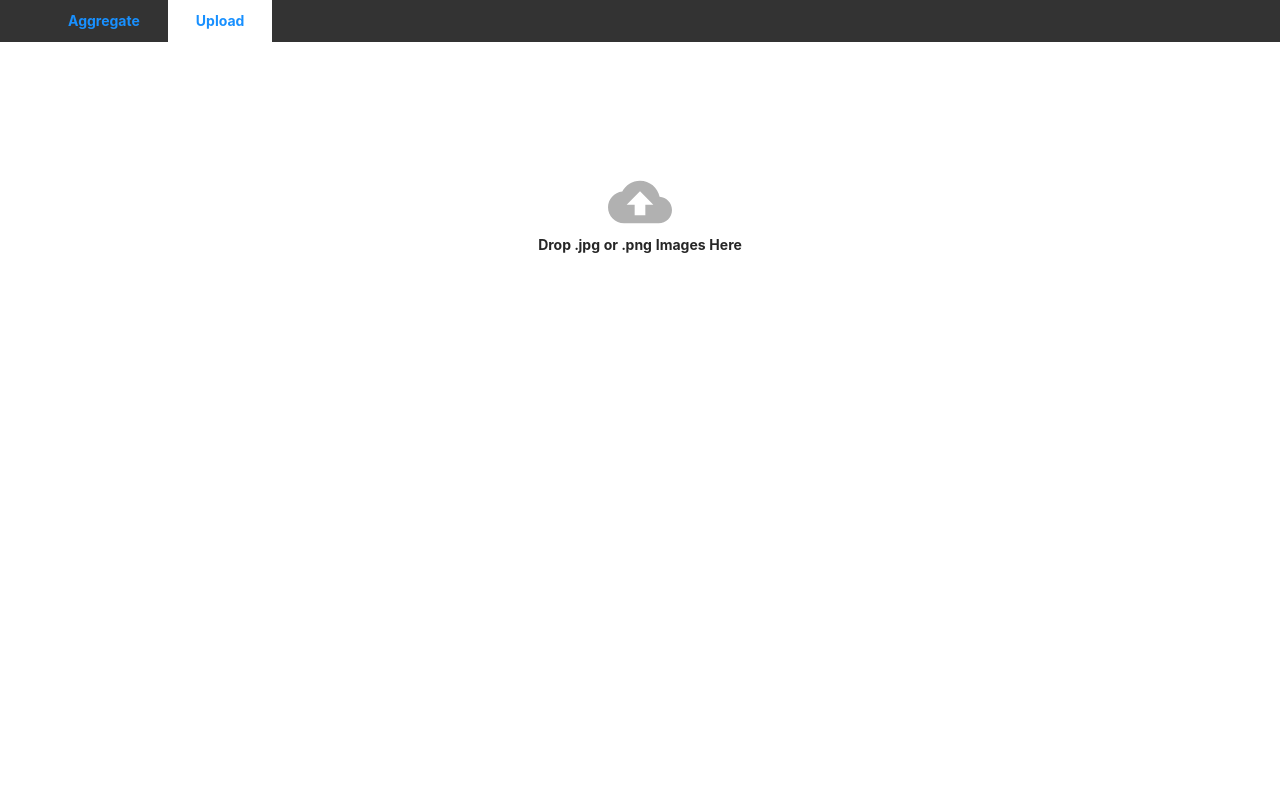
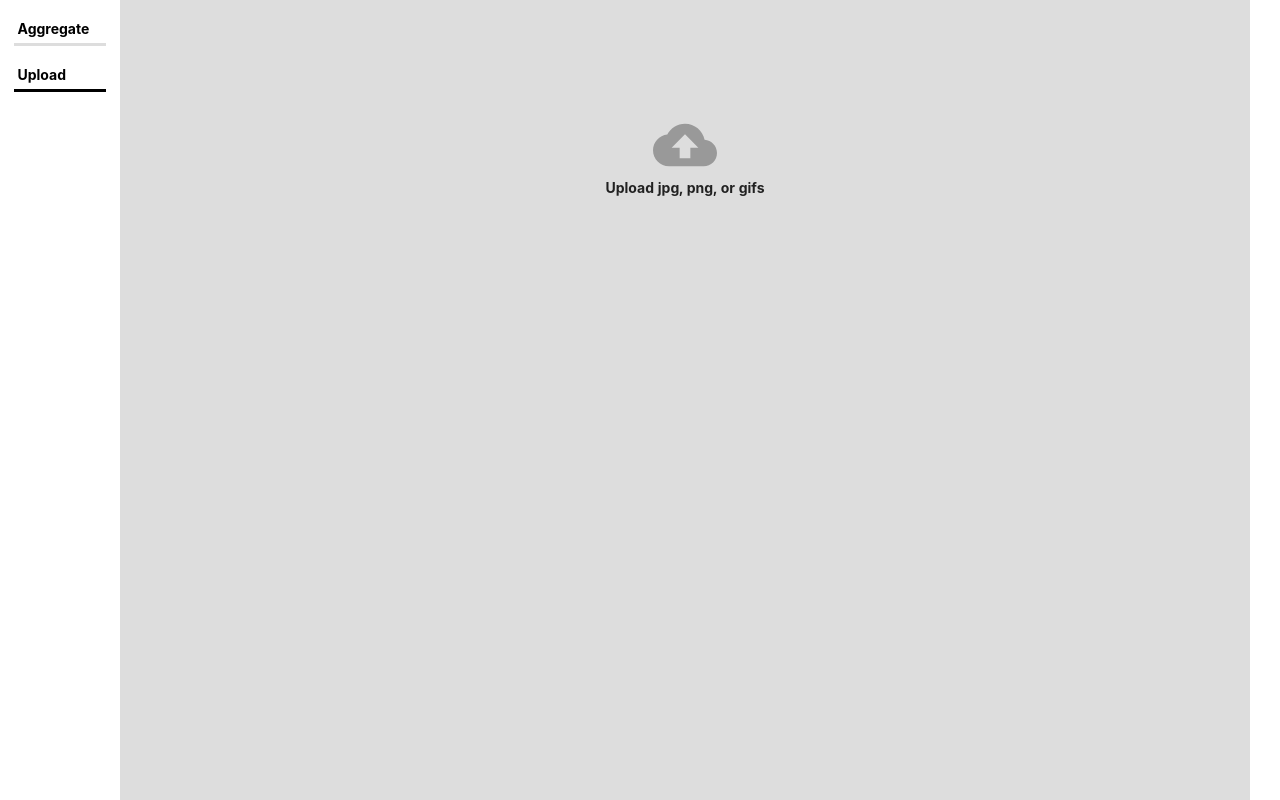
Before and after one commit to quilime/sift.elev.us-app, a React (Create React App) app: page /upload in a window 1280 px wide. Built offline with nearby package versions, Linux system fonts and the light colour scheme.

Commit message:
Cleaning up some sstyles

```diff
--- a/src/App.js
+++ b/src/App.js
@@ -1,25 +1,29 @@
 import React from "react"; // { useState, useEffect }
 import { BrowserRouter as Router, Route, Switch } from 'react-router-dom';
-import { Helmet } from "react-helmet";
+import styled from "styled-components";
 
 import "antd/dist/antd.css";
 
 import Upload from "./components/Upload";
-import Banner from "./components/Banner";
+import Nav from "./components/Nav";
+
+const Site = styled.div `
+  padding-left:120px;
+  height:100%;
+`;
 
 function App() {
   return (
       <Router>
-        <Helmet>
-            <title>Sift</title>
-        </Helmet>
-        <Banner/>
+        <Nav/>
+        <Site>
           <Switch>
             <Route exact path="/" />
             <Route exact path="/upload" render={(props) => (
               <Upload />
             )} />
           </Switch>
+        </Site>
     </Router>
   );
 }
--- a/src/components/Banner.js
+++ /dev/null
@@ -1,40 +0,0 @@
-import React from 'react';
-import styled from "styled-components";
-import { NavLink, withRouter } from "react-router-dom";
-
-const Wrapper = styled.div `
-  display: flex;
-  padding: 0 40px;
-  margin-bottom: 40px;
-  background: #333;
-  height:3em;
-`;
-const Flex = styled.div `
-  flex: 1;
-  display: flex;
-  a {
-    padding: 0.5em 2em;
-    display: flex;
-    height:3em;
-    align-items: center;
-    align-self: flex-end;
-    font-weight:bold;
-    &:hover {
-      background: #aaa;
-    }
-    &.active {
-      background: #fff;
-    }
-  }
-`;
-
-const Banner = ({ setModalEvent }) => (
-  <Wrapper>
-    <Flex>
-      <NavLink to={`/`} exact>Aggregate</NavLink>
-      <NavLink to={`/upload`} exact>Upload</NavLink>
-    </Flex>
-  </Wrapper>
-);
-
-export default withRouter(Banner);
--- a/src/components/Dropzone.js
+++ b/src/components/Dropzone.js
@@ -1,5 +1,25 @@
 import React, { Component } from "react";
 import styled from "styled-components";
+
+const Title = styled.div `
+  display:block;
+  text-align:center;
+  font-weight:bold;
+`;
+
+const DropzoneElem = styled.div `
+  position:absolute;
+  top:0;
+  background:#ddd;
+  left:120px;
+  align-items: center;
+  justify-content: center;
+  height:100%;
+  width: calc(100% - 150px);
+  width: -moz-calc(100% - 150px);
+  width: -webkit-calc(100% - 150px);
+  width: -o-calc(100% - 150px);
+`;
 
 class Dropzone extends Component {
   constructor(props) {
@@ -96,7 +116,7 @@ class Dropzone extends Component {
           src="baseline-cloud_upload-24px.svg"
         />
         <Title>
-          Drop .jpg or .png Images Here
+          Upload jpg, png, or gifs
         </Title>
       </DropzoneElem>
     );
@@ -104,24 +124,7 @@ class Dropzone extends Component {
 }
 
 
-const Title = styled.div `
-  display:block;
-  text-align:center;
-  font-weight:bold;
-`;
 
-const DropzoneElem = styled.div `
-  position:absolute;
-  top:3em;
-  left:0;
-  align-items: center;
-  justify-content: center;
-  width:100%;
-  height: calc(100% - 3em);
-  height: -moz-calc(100% - 3em);
-  height: -webkit-calc(100% - 3em);
-  height: -o-calc(100% - 3em);
-`;
 
 
 
--- /dev/null
+++ b/src/components/Nav.js
@@ -0,0 +1,38 @@
+import React from 'react';
+import styled from "styled-components";
+import { NavLink, withRouter } from "react-router-dom";
+
+const Wrapper = styled.div `
+
+  position: absolute;
+  top: 0;
+  left: 0;
+  width:120px;
+  height:100%;
+
+  a {
+    color:#000;
+    display: block;
+    margin:1em;
+    padding:0.25em;
+    font-weight:bold;
+    border-bottom: 3px solid #ddd;
+
+    &:hover {
+      border-bottom: 3px solid #aaa;
+    }
+
+    &.active {
+      border-bottom: 3px solid #000;
+    }
+  }
+`;
+
+const Nav = ({ setModalEvent }) => (
+  <Wrapper>
+    <NavLink to={`/`} exact>Aggregate</NavLink>
+    <NavLink to={`/upload`} exact>Upload</NavLink>
+  </Wrapper>
+);
+
+export default withRouter(Nav);
--- a/src/components/Upload.js
+++ b/src/components/Upload.js
@@ -6,6 +6,57 @@ import styled from "styled-components";
 import Dropzone from "./Dropzone";
 import ProgressBar from "./ProgressBar";
 
+const ProgressWrapper = styled.div `
+  display: flex;
+  flex: 1;
+  flex-direction: row;
+  align-items: center;
+`;
+
+const UploadDiv = styled.div `
+  display: flex;
+  flex-direction: column;
+  flex: 1;
+  align-items: flex-start;
+  text-align: left;
+  overflow: hidden;
+  margin-right:1em;
+`;
+
+const Content = styled.div `
+  display: flex;
+  flex-direction: row;
+  padding:2em;
+  box-sizing: border-box;
+  width: 100%;
+`;
+
+const Actions = styled.div `
+  text-align:center;
+  width: 100%;
+  margin: 4em 0;
+  & button {
+    margin:0 1em;
+  }
+`;
+
+const Files = styled.div `
+  margin-left: 32px;
+  align-items: flex-start;
+  justify-items: flex-start;
+  flex: 1;
+  overflow-y: auto;
+`;
+
+const Row = styled.div `
+  display: flex;
+  flex: 1;
+  flex-direction: column;
+  justify-content: space-between;
+  padding: 0;
+  overflow: hidden;
+  box-sizing: border-box;
+`;
 
 class Upload extends Component {
 
@@ -99,13 +150,6 @@ class Upload extends Component {
 
   renderProgress(file) {
 
-    const ProgressWrapper = styled.div `
-      display: flex;
-      flex: 1;
-      flex-direction: row;
-      align-items: center;
-    `;
-
     const uploadProgress = this.state.uploadProgress[file.name];
     // if (this.state.uploading || this.state.successfullUploaded) {
       return (
@@ -162,55 +206,10 @@ class Upload extends Component {
 
   render() {
 
-    const Upload = styled.div `
-      display: flex;
-      flex-direction: column;
-      flex: 1;
-      align-items: flex-start;
-      text-align: left;
-      overflow: hidden;
-      margin-right:1em;
-    `;
-
-    const Content = styled.div `
-      display: flex;
-      flex-direction: row;
-      padding:2em;
-      box-sizing: border-box;
-      width: 100%;
-    `;
-
-    const Actions = styled.div `
-      text-align:center;
-      width: 100%;
-      margin: 4em 0;
-      & button {
-        margin:0 1em;
-      }
-    `;
-
-    const Files = styled.div `
-      margin-left: 32px;
-      align-items: flex-start;
-      justify-items: flex-start;
-      flex: 1;
-      overflow-y: auto;
-    `;
-
-    const Row = styled.div `
-      display: flex;
-      flex: 1;
-      flex-direction: column;
-      justify-content: space-between;
-      padding: 0;
-      overflow: hidden;
-      box-sizing: border-box;
-    `;
-
     var st = this.state.files.length > 0 && (!this.state.successfullUploaded || this.state.uploading);
 
     return (
-      <Upload>
+      <UploadDiv>
         <Content>
           <Dropzone
             showUploader={this.state.showUploader}
@@ -249,7 +248,7 @@ class Upload extends Component {
           Upload
           </Button>
         </Actions>
-      </Upload>
+      </UploadDiv>
     );
   }
 }
```
Also changed, not shown: 1 other file (tests, documents, lock files or other folders). Lines whose indentation alone changed are shown as unchanged.
